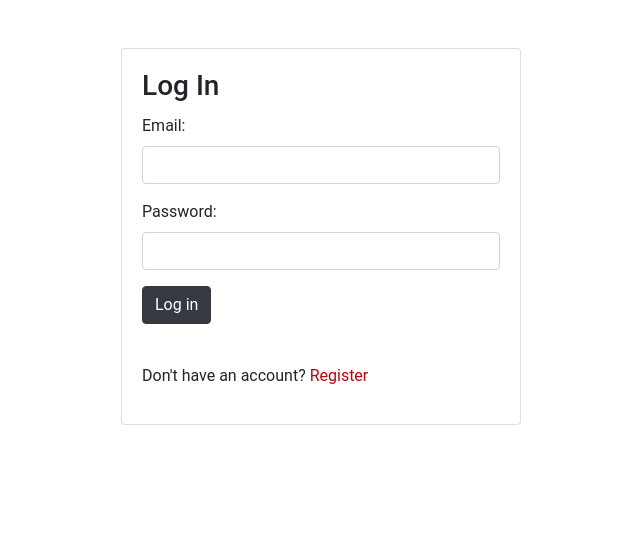
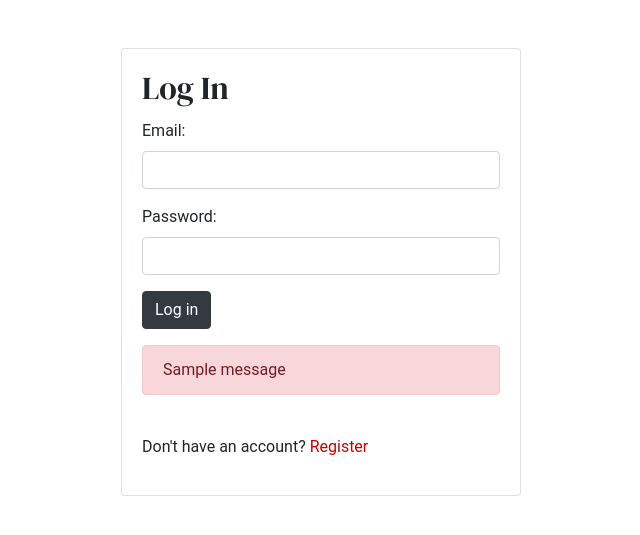
Before and after one commit to First-Derivative/WebHerald, a Django app: page /accounts/login in a window 1280 px wide. Shown: the part 173-708 px from the top of the page, without its empty margins (319-959 px from the left). Run offline with Django 3.2, Linux system fonts and the light colour scheme; tables that the repository leaves empty hold one stand-in row (values such as "Sample post"); one stand-in notice (Sample message) is shown; some web fonts are replaced.

Commit message:
login bug fix

```diff
--- a/accounts/templates/accounts/login.html
+++ b/accounts/templates/accounts/login.html
@@ -1,6 +1,6 @@
 {% extends 'main/user-form.html' %}
 
-{% block form-heading %}Log In{% endblock form-heading %}
+{% block form-heading %}<h2>Log In</h2>{% endblock form-heading %}
 
 {% block form %}
 <form method="POST">
@@ -20,6 +20,13 @@
 
   <button type="submit" class="btn btn-dark">Log in</button>
 </form>
+
+  {% for message in messages %}
+  <div class="alert alert-danger" role="alert">
+    {{ message }}
+  </div>
+  {% endfor %}
+
 {% endblock form %}
 
 {% block switch-form %}
--- a/accounts/templates/accounts/register.html
+++ b/accounts/templates/accounts/register.html
@@ -1,6 +1,6 @@
 {% extends 'main/user-form.html' %}
 
-{% block form-heading %}Sign Up{% endblock form-heading %}
+{% block form-heading %}<h2>Sign Up</h2>{% endblock form-heading %}
 
 {% block form %}
 <form method="POST">
--- a/accounts/views.py
+++ b/accounts/views.py
@@ -1,5 +1,6 @@
 from django.http import HttpResponse
 from django.shortcuts import render, redirect
+from django.contrib import messages
 from django.contrib.auth import authenticate, login, logout
 from django.contrib.auth.decorators import login_required
 
@@ -65,6 +66,10 @@ def loginAccount(request):
             if(user):
                 login(request, user)
                 return redirect("homepage")
+        else:
+            messages.info(request, 'Email or password is incorrect, please try again')
+            return redirect("login")
+
     else:
         form = LoginForm()
         context['login_form'] = form
```
